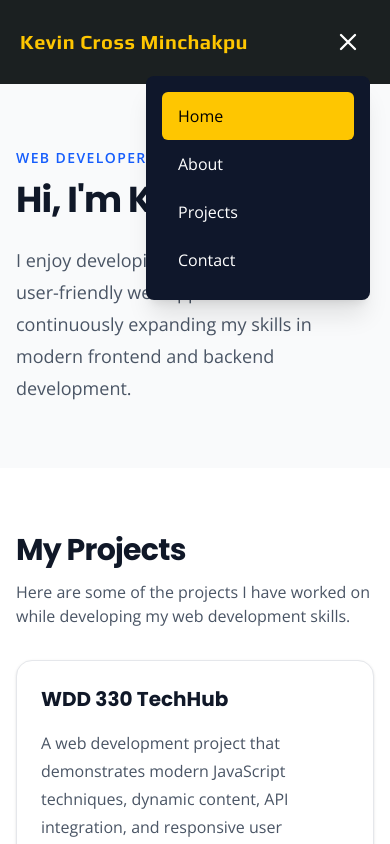
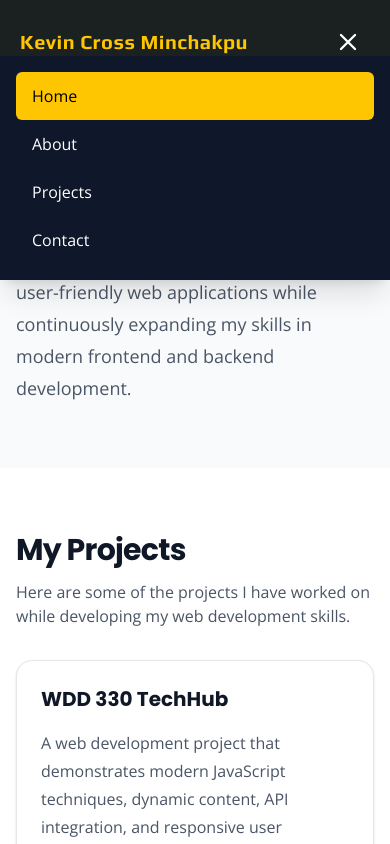
Before and after one commit to kminchakpu/wdd430-portfolio, a Next.js app: page / in a window 390 px wide. Both pictures are taken after a click on the button "Toggle navigation menu". Shown: the top 844 px of the page. Built offline with nearby package versions, Linux system fonts and the light colour scheme.

Commit message:
Updated NavLinks

```diff
--- a/components/NavLinks.tsx
+++ b/components/NavLinks.tsx
@@ -24,7 +24,7 @@ export default function NavLinks() {
   const pathname = usePathname();
   const [isOpen, setIsOpen] = useState(false);
   return (
-    <nav aria-label="Main navigation" className="relative">
+    <nav aria-label="Main navigation" className="relative" w-full={100}>
       <button
         type="button"
         onClick={() => setIsOpen(!isOpen)}
@@ -89,7 +89,7 @@ export default function NavLinks() {
         })}
       </ul>
       {isOpen && (
-        <ul className="absolute right-0 top-full z-50 mt-3 flex w-56 flex-col rounded-lg bg-slate-900 p-4 shadow-xl md:hidden">
+        <ul className="fixed left-0 right-0 top-14 z-50 flex flex-col bg-slate-900 p-4 shadow-xl md:hidden">
           {links.map((link) => {
             const isActive =
               link.href === "/"
```
